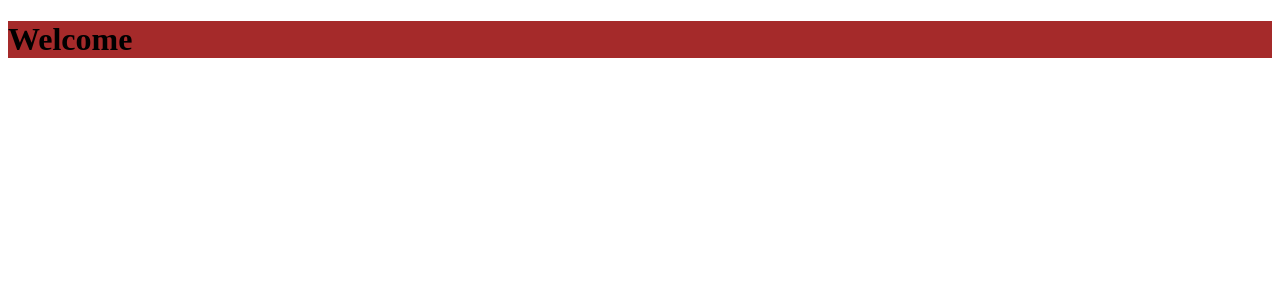
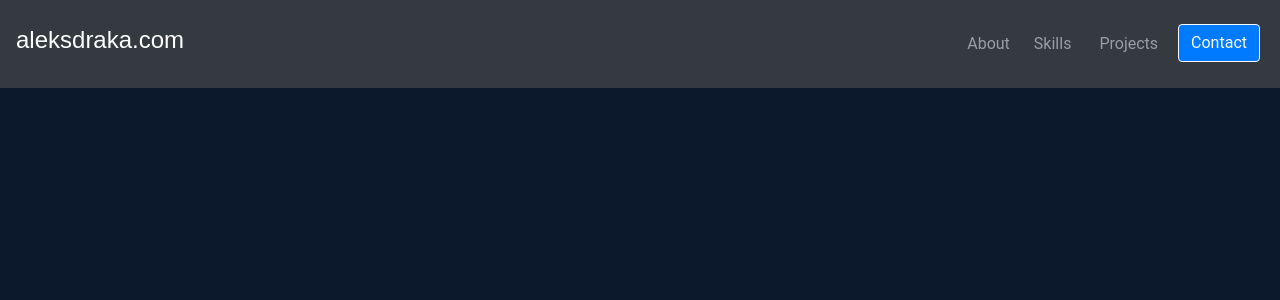
Before and after one commit to drakata27/online-portfolio, a Django app: page / in a window 1280 px wide. Shown: the top 300 px of the page. Run offline with Django 4.2, Linux system fonts and the light colour scheme.

Commit message:
Finished navbar

```diff
--- a/home/templates/home/home.html
+++ b/home/templates/home/home.html
@@ -4,10 +4,39 @@
 <head>
     <meta charset="UTF-8">
     <meta name="viewport" content="width=device-width, initial-scale=1.0">
+    <link rel="stylesheet" href="https://cdn.jsdelivr.net/npm/bootstrap@4.3.1/dist/css/bootstrap.min.css" integrity="sha384-ggOyR0iXCbMQv3Xipma34MD+dH/1fQ784/j6cY/iJTQUOhcWr7x9JvoRxT2MZw1T" crossorigin="anonymous">
     <link rel="stylesheet" type="text/css" href="{% static 'css/main.css' %}">
     <title>Welcome!</title>
 </head>
 <body>
-    <h1>Welcome</h1>
+    <!-- Navbar -->
+    <nav class="navbar navbar-dark bg-dark navbar-expand-lg fixed-top py-4">
+        <div class="collapse navbar-collapse" id="navbarNav">
+
+            <ul class="navbar-nav mr-auto">
+                <li class="nav-item">
+                    <h4>aleksdraka.com</h4>
+                </li>
+            </ul>
+
+            <ul class="navbar-nav ml-auto">
+                <li class="nav-item">
+                    <a class="nav-link mx-1" href="#">About</a>
+                </li>
+                <li class="nav-item">
+                    <a class="nav-link mx-1" href="#">Skills</a>
+                </li>
+                <li class="nav-item mx-1">
+                    <a class="nav-link mx-1" href="#">Projects</a>
+                </li>
+                <li class="nav-item">
+                    <a class="btn btn-outline-light me-2 mx-1 btn-primary" href="#">Contact</a>
+                </li>
+            </ul>
+        </div>
+    </nav>
+    <!-- End navbar -->
+
+
 </body>
 </html>
--- a/static/css/main.css
+++ b/static/css/main.css
@@ -1,3 +1,10 @@
-h1 {
-    background-color: brown;
+body {
+    background: #0c192c;
+    overflow: hidden;
+    size: 10%;
+    font-family: 'Roboto', sans-serif;
 }
+h4 {
+    font-family: 'Poppins', sans-serif;
+    color: #fff;
+}
```
